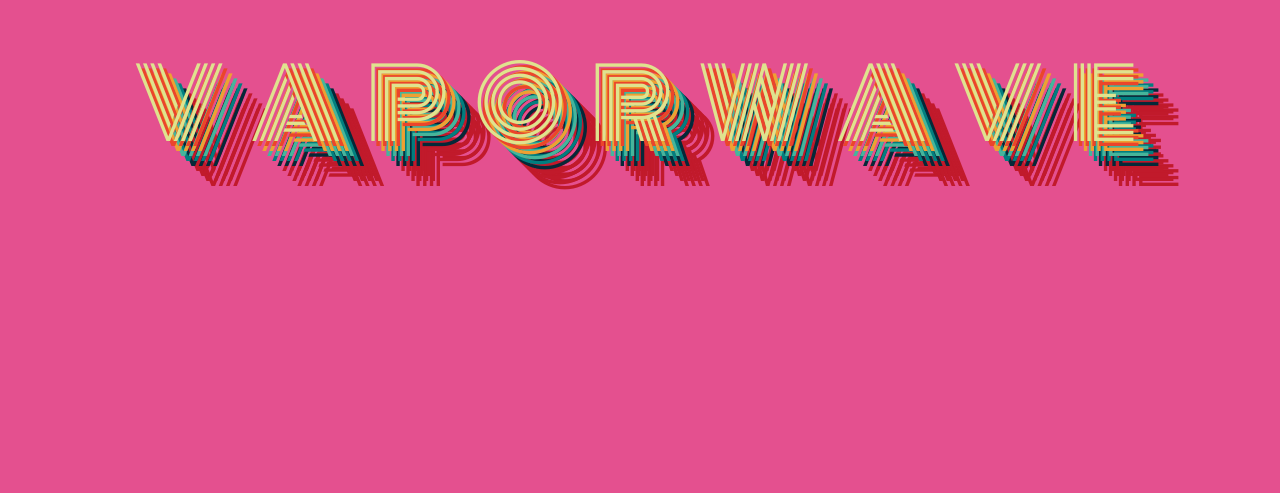
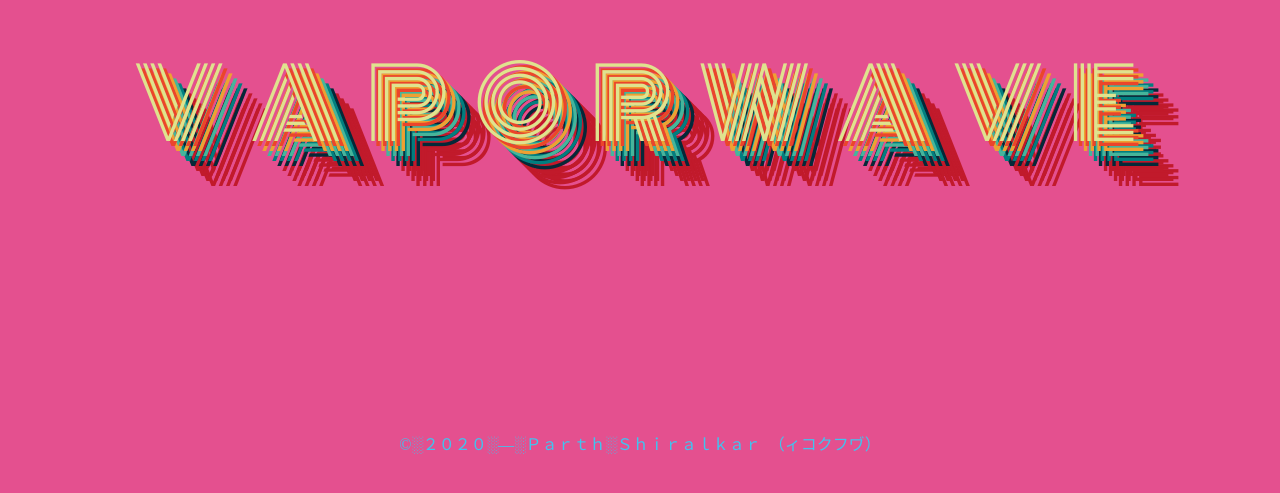
Before and after one commit to partheus/vapor, a plain HTML site: page index.html in a window 1280 px wide. Shown: the part 295-788 px from the top of the page. Drawn offline with Linux system fonts and the light colour scheme.

Commit message:
added footer

```diff
--- a/aesthetic.css
+++ b/aesthetic.css
@@ -1,15 +1,28 @@
 body {
   background-color: #e4508f;
   display: flex;
-  width: 100vw;
-  height: 100vh;
+  min-height: 100vh;
+  flex-direction: column;
   align-items: center;
   justify-content: center;
   margin: 0;
-
 }
 
+footer {
+	position: fixed;
+	left: 0;
+	bottom: 50px;
+	width: 100%;
+	color: #3fc5f0;
+	text-align: center;
+
+  }
+
+/* the glitch animation */
+
 .glitched {
+	/* margin-top: 1rem; */
+
 	color: #dfe38e;
   font-size: 6rem;
   font-family: "Monoton", cursive;
--- a/index.html
+++ b/index.html
@@ -13,8 +13,8 @@
   </head>
   <body>
   <div class="glitched" data-text="GLITCH">V A P O R W A V E</div>
-<footer>
-
+  <footer>
+    ©░２０２０░—░Ｐａｒｔｈ░Ｓｈｉｒａｌｋａｒ　（ィコクフヷ）
 </footer>
 </body>
 
```
